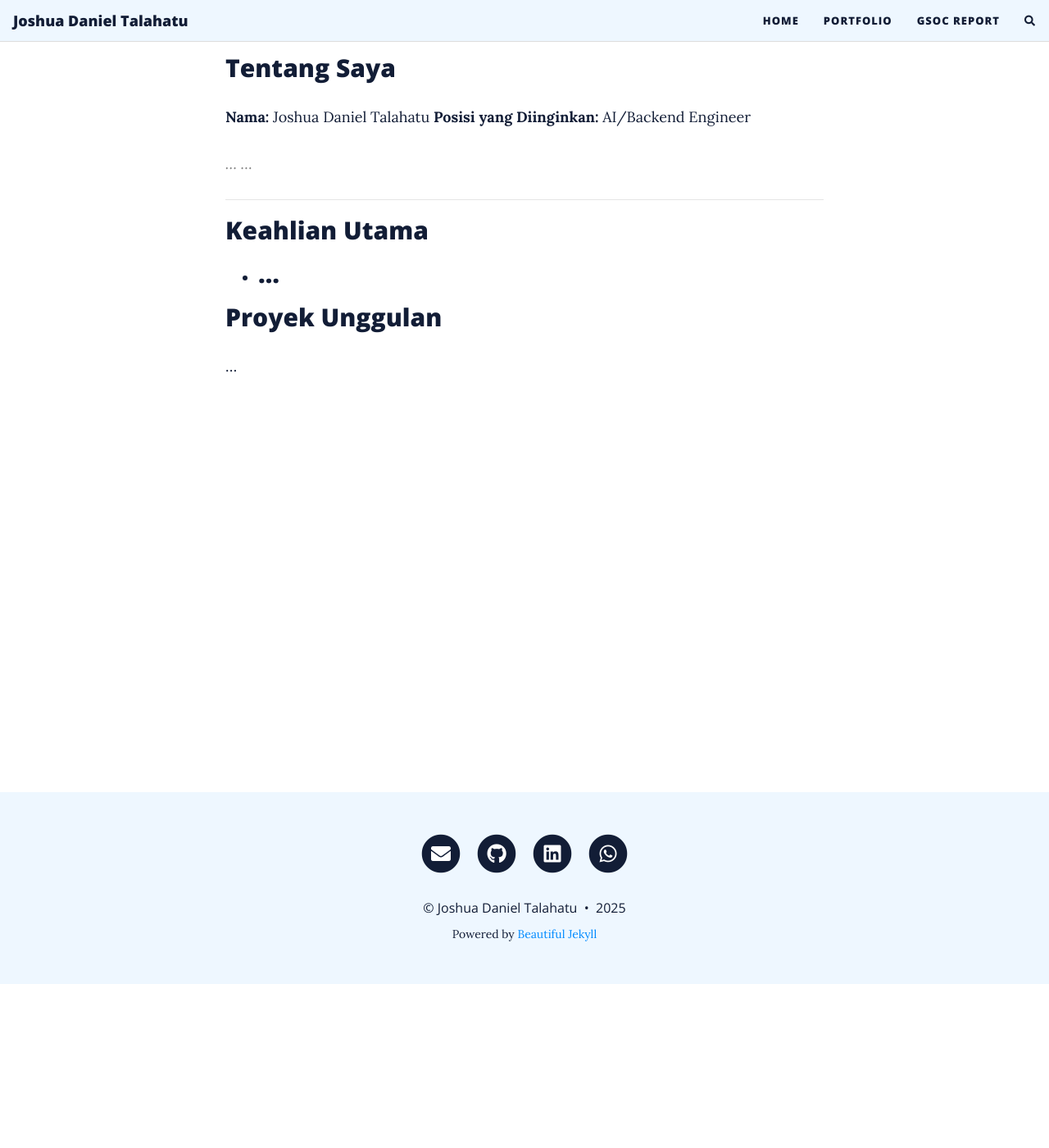
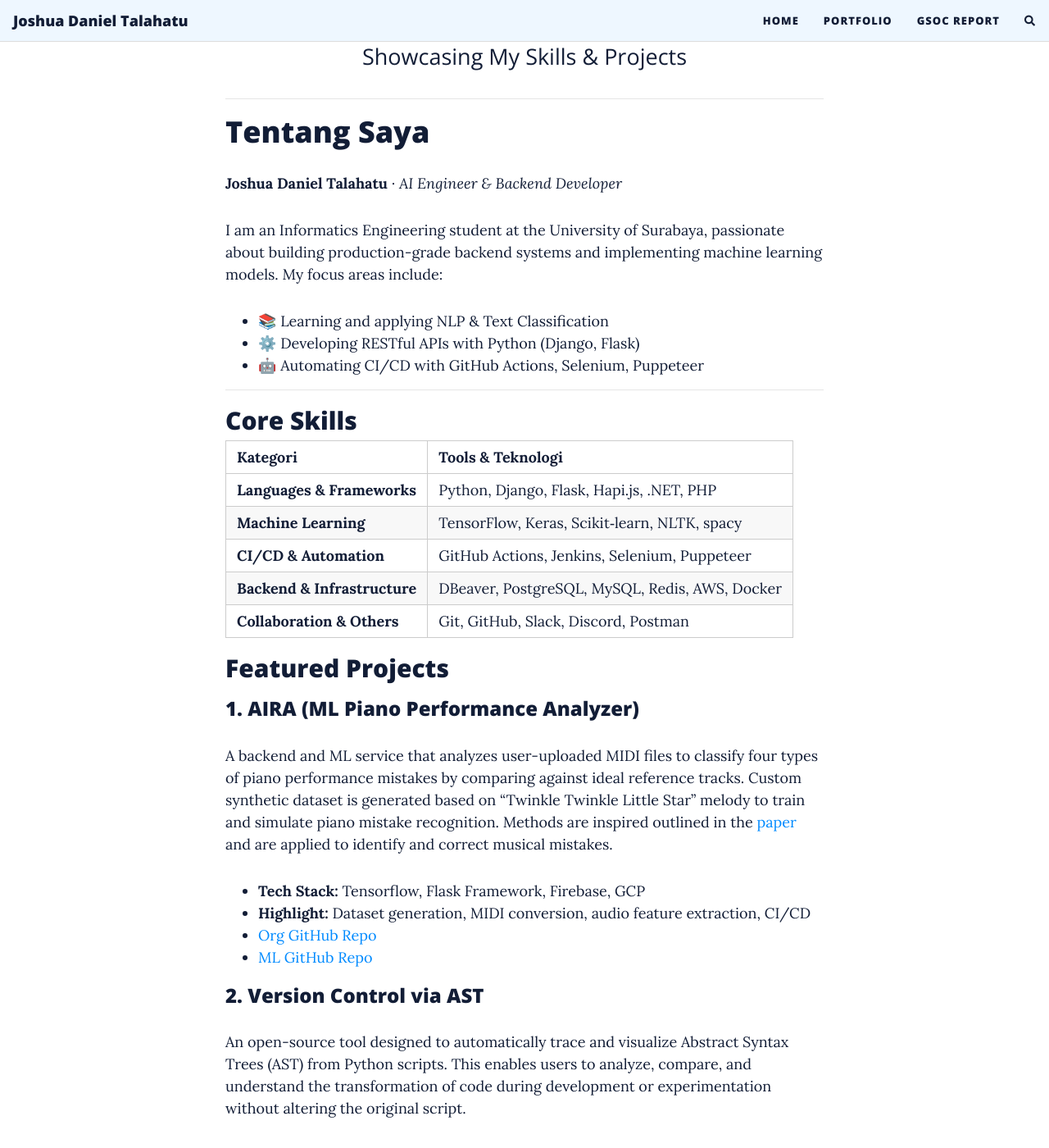
Before and after one commit to JoshuaGlaZ/joshuaglaz.github.io, a Jekyll site: the page built from portfolio.md, in a window 1280 px wide and 1400 px high, scrolled down 200 px. Shown: the whole window at 82% size. Built offline with Jekyll 4.4.1, drawn with Linux system fonts in a browser that asks for light colours; nearby versions of some CDN libraries; comment, search, counter and statistics services are not loaded; some of the changed text lies outside the part shown.

Commit message:
Add portfolio

```diff
--- a/_config.yml
+++ b/_config.yml
@@ -54,7 +54,7 @@ round-avatar: true
 # You can change the order that they show up on the page by changing the order here.
 # Uncomment the links you want to show and add your information to each one.
 social-network-links:
-  email: "joshuaminex02@gmail.com"
+  email: "joshua.daniel_T@outlook.com"
   # rss: true  # remove this line if you don't want to show an RSS link at the bottom
   # facebook: deanattali
   github: JoshuaGlaZ
--- a/portfolio.md
+++ b/portfolio.md
@@ -2,20 +2,70 @@
 layout: page
 title: Portfolio
 permalink: /portfolio/
+subtitle: "Showcasing My Skills & Projects"
 ---
-
-## Tentang Saya
-
-**Nama:** Joshua Daniel Talahatu
-**Posisi yang Diinginkan:** AI/Backend Engineer
-
-> ...  ...
 
 ---
 
-## Keahlian Utama
-- ...
+# Tentang Saya
+
+**Joshua Daniel Talahatu** · _AI Engineer & Backend Developer_
+
+I am an Informatics Engineering student at the University of Surabaya, passionate about building production-grade backend systems and implementing machine learning models. My focus areas include:
+
+- 📚 Learning and applying NLP & Text Classification
+- ⚙️ Developing RESTful APIs with Python (Django, Flask)
+- 🤖 Automating CI/CD with GitHub Actions, Selenium, Puppeteer
+
 ---
 
-## Proyek Unggulan
-...
+## Core Skills
+
+| Kategori                     | Tools & Teknologi                              |
+| ---------------------------- | ---------------------------------------------- |
+| **Languages & Frameworks**   | Python, Django, Flask, Hapi.js, .NET, PHP      |
+| **Machine Learning**         | TensorFlow, Keras, Scikit‑learn, NLTK, spacy   |
+| **CI/CD & Automation**       | GitHub Actions, Jenkins, Selenium, Puppeteer   |
+| **Backend & Infrastructure** | DBeaver, PostgreSQL, MySQL, Redis, AWS, Docker |
+| **Collaboration & Others**   | Git, GitHub, Slack, Discord, Postman           |
+
+## Featured Projects
+
+### 1. AIRA (ML Piano Performance Analyzer)
+
+A backend and ML service that analyzes user-uploaded MIDI files to classify four types of piano performance mistakes by comparing against ideal reference tracks. Custom synthetic dataset is generated based on "Twinkle Twinkle Little Star" melody to train and simulate piano mistake recognition. Methods are inspired outlined in the [paper](https://smcnetwork.org/smc2024/papers/SMC2024_paper_id171.pdf_) and are applied to identify and correct musical mistakes.
+- **Tech Stack:** Tensorflow, Flask Framework, Firebase, GCP
+- **Highlight:** Dataset generation, MIDI conversion, audio feature extraction, CI/CD
+- [Org GitHub Repo](https://github.com/TCHWG)
+- [ML GitHub Repo](https://github.com/TCHWG/Machine-Learning)
+
+### 2. Version Control via AST
+
+An open-source tool designed to automatically trace and visualize Abstract Syntax Trees (AST) from Python scripts. This enables users to analyze, compare, and understand the transformation of code during development or experimentation without altering the original script.
+- **Tech Stack:** Python, Flask, SQLAlchemy, Typescript, Graphviz, noWorkFlow
+- **Highlight:** AST visualization, code provenance tracking, interactive UI, modular parser/analyzer
+- [GitHub Repo](https://github.com/gems-uff/noworkflow)
+- [Project Report](https://gist.github.com/JoshuaGlaZ/acca2c1649ba1b828a41e75a24076b71)
+- [Project More Information](https://summerofcode.withgoogle.com/archive/2024/projects/RzA1qtu0)
+
+### 3. Drone vs Bird Classification
+
+A classification model that distinguishes images of drones and birds using data augmentation, HOG feature extraction, and multiple ML classifiers.
+- **Tech Stack:** Python, Flask, OpenCV, Seaborn, PHP, Docker Compose
+- **Highlight:** Model evaluation, HOG feature extraction, hyperparameter tuning with GridSearchCV
+- [GitHub Repo](https://github.com/JoshuaGlaZ/drone-vs-bird/)
+
+### 4.  Social Media Content Search & Filtering
+
+A service that scrapes social media platforms using Selenium to collect content and filters it based on keyword proximity to deliver targeted insights.
+- **Tech Stack:** Python, Selenium, PHP
+- **Highlight:** Automated web scraping, dynamic content handling, keyword-based filtering, content similarity
+- [GitHub Repo](https://github.com/JoshuaGlaZ/content-similarity)
+
+## Certifications
+
+- **[Dev Certified for Machine Learning with TensorFlow](https://dev.id/certificate/verify/41VQM39WM8)** – TensorFlow Proficiency
+- **[DeepLearning.AI TensorFlow Developer](https://www.coursera.org/account/accomplishments/professional-cert/G9HMW3K2QPS7)** – TensorFlow, CNN, NLP, Sequence & Time Series
+- **[Machine Learning Specialization](https://www.coursera.org/account/accomplishments/specialization/6CONZ7PLDT3V)** (Coursera, Stanford & DeepLearning.AI) - Supervised, Unsupervised, & Reinforcement Learning
+- **[https://www.coursera.org/account/accomplishments/professional-cert/J684WL2GK3R3)** (Coursera, Meta) - Django, SQL, Git, Bootstrap
+- **[Google Summer of Code 2024](https://summerofcode.withgoogle.com/archive/2024/projects/RzA1qtu0)** – Code analysis tooling
```
